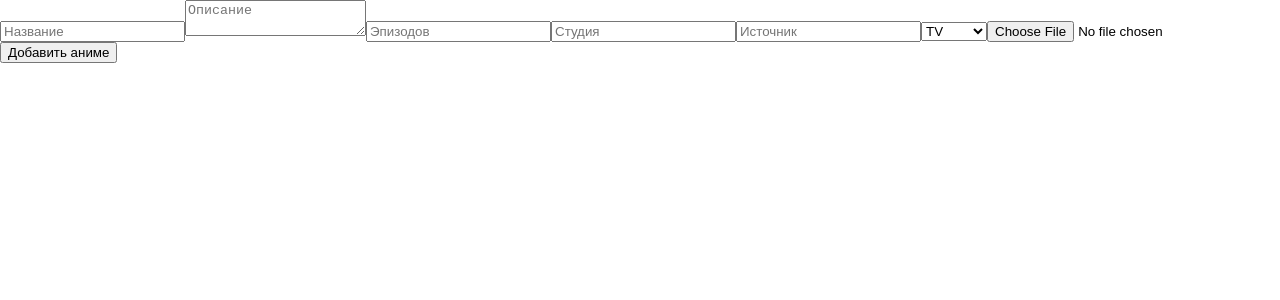
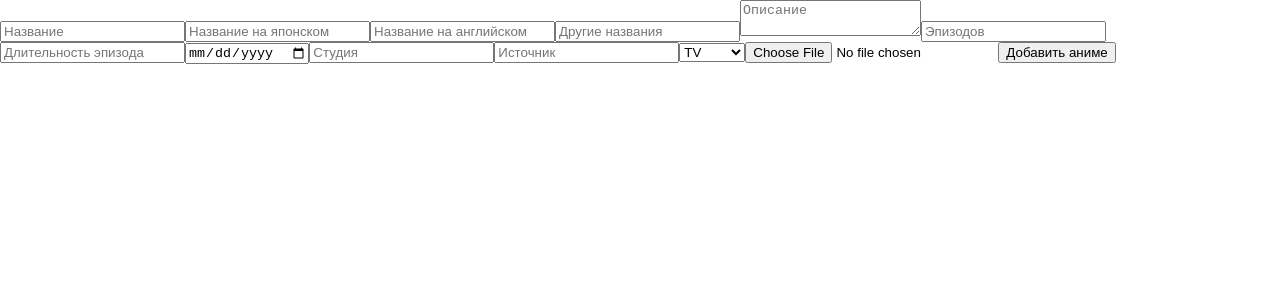
Before and after one commit to Skvidos/mirimori, a React (Create React App) app in the folder frontend/: page /upload-anime in a window 1280 px wide. Shown: the top 300 px of the page. Built offline with nearby package versions, Linux system fonts and the light colour scheme.

Commit message:
Change db anime table

```diff
--- /dev/null
+++ b/frontend/src/components/postNews.jsx
@@ -0,0 +1,23 @@
+import "../styles/postNews.css";
+
+function postNews() {
+  return (
+    <div className="PostNews">
+      <div className="PostBox">
+        <div className="PostHeader">
+          <div className="UserAvatar"></div>
+          <div className="PostTitle-box">
+            <div className="PostTitle"></div>
+            <div className="PostbyUser"></div>
+          </div>
+        </div>
+        <div className="PostBox-Text">
+          <img src="" alt="" className="PostBox-Poster"></img>
+          <div className="PostBox-Text"></div>
+        </div>
+      </div>
+    </div>
+  );
+}
+
+export default postNews;
--- a/frontend/src/components/slider.jsx
+++ b/frontend/src/components/slider.jsx
@@ -10,9 +10,7 @@ function Slider({ title, items }) {
           items.map((anime) => (
             <div key={anime.id} className="Slider-item">
               <img
-                src={
-                  anime.poster ? `http://localhost:3001${anime.poster}` : Poster
-                }
+                src={anime.poster ? `${anime.poster}` : Poster}
                 alt={anime.title}
                 className="Anime-poster"
               />
--- a/frontend/src/pages/main.jsx
+++ b/frontend/src/pages/main.jsx
@@ -3,6 +3,7 @@ import "../styles/main.css";
 import Header from "../components/header";
 import NavBar from "../components/navBar";
 import Slider from "../components/slider";
+import PostNews from "../components/postNews";
 
 function Main() {
   const [newTitles, setNewTitles] = React.useState([]);
@@ -33,6 +34,11 @@ function Main() {
           <div className="Main-last">
             <Slider title="Последние просмотренные" items={lastWatched} />
           </div>
+
+          <div className="Main-news">
+            <div className="Title">Новости</div>
+            <PostNews />
+          </div>
         </div>
       </div>
     </div>
--- a/frontend/src/pages/uploadAnime.jsx
+++ b/frontend/src/pages/uploadAnime.jsx
@@ -4,9 +4,14 @@ import axios from "axios";
 function UploadAnime() {
   const [form, setForm] = useState({
     title: "",
+    title_jp: "",
+    title_en: "",
+    alt_titles: "",
     description: "",
     type: "TV",
     episodes_total: 0,
+    episodes_duration: 0,
+    release_date: 0,
     studio: "",
     source: "",
     poster: null,
@@ -43,6 +48,26 @@ function UploadAnime() {
         onChange={handleChange}
         required
       />
+      <input
+        type="text"
+        name="title_jp"
+        placeholder="Название на японском"
+        onChange={handleChange}
+        required
+      />
+      <input
+        type="text"
+        name="title_en"
+        placeholder="Название на английском"
+        onChange={handleChange}
+        required
+      />
+      <input
+        type="text"
+        name="alt_titles"
+        placeholder="Другие названия"
+        onChange={handleChange}
+      />
       <textarea
         name="description"
         placeholder="Описание"
@@ -52,6 +77,18 @@ function UploadAnime() {
         type="number"
         name="episodes_total"
         placeholder="Эпизодов"
+        onChange={handleChange}
+      />
+      <input
+        type="number"
+        name="episodes_duration"
+        placeholder="Длительность эпизода"
+        onChange={handleChange}
+      />
+      <input
+        type="date"
+        name="release_date"
+        placeholder="Дата выхода"
         onChange={handleChange}
       />
       <input
@@ -80,6 +117,7 @@ function UploadAnime() {
         accept="image/*"
         required
       />
+
       <button type="submit">Добавить аниме</button>
     </form>
   );
--- a/frontend/src/styles/main.css
+++ b/frontend/src/styles/main.css
@@ -22,11 +22,13 @@
   margin-top: 5px;
 }
 
-.Main-new {
+.Main-new,
+.Main-last {
   margin-bottom: 40px;
 }
 
 .Anime-poster {
   width: 200px;
   height: 287px;
+
 }
```
Also changed, not shown: frontend/src/styles/postNews.css (added), 3 other files (tests, documents, lock files or other folders).
